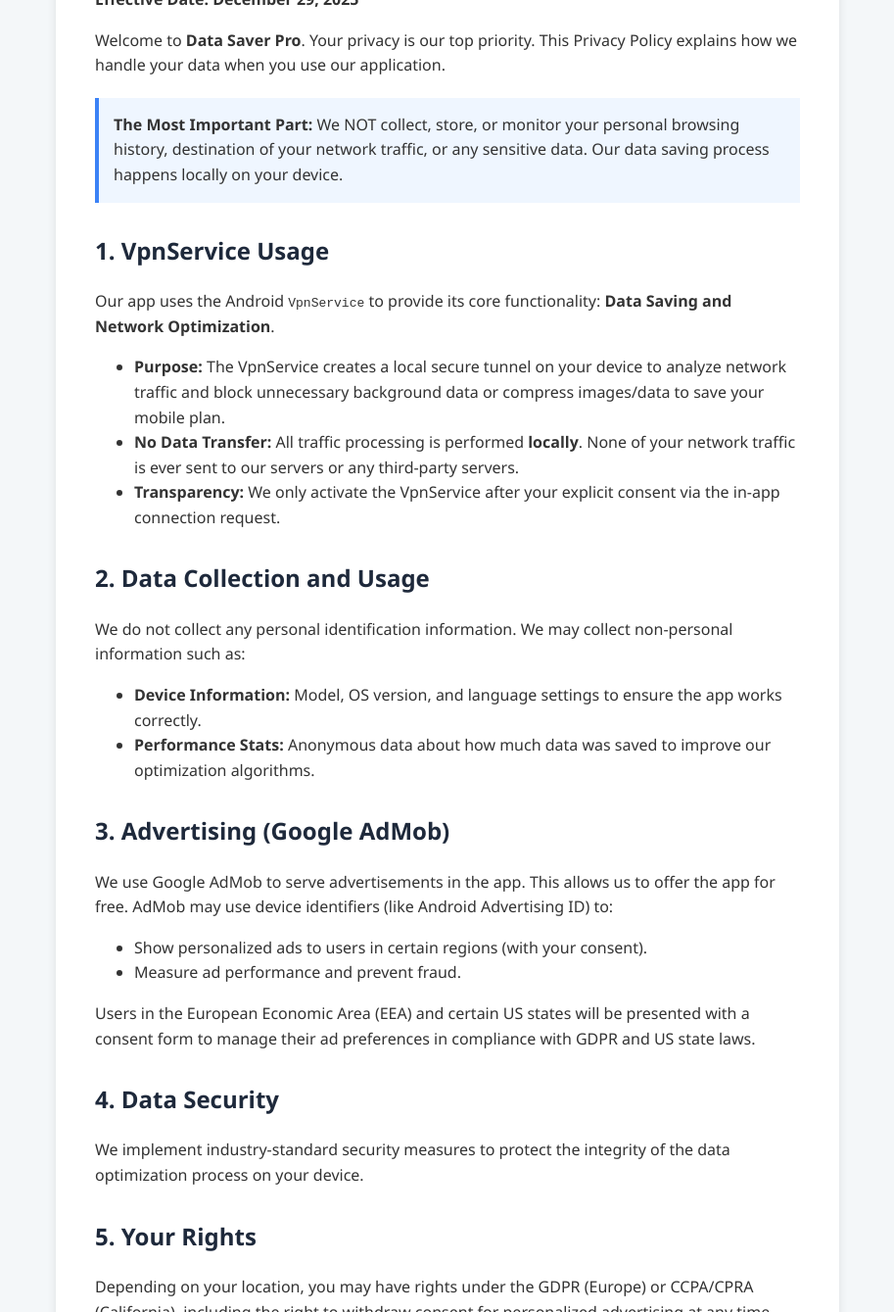
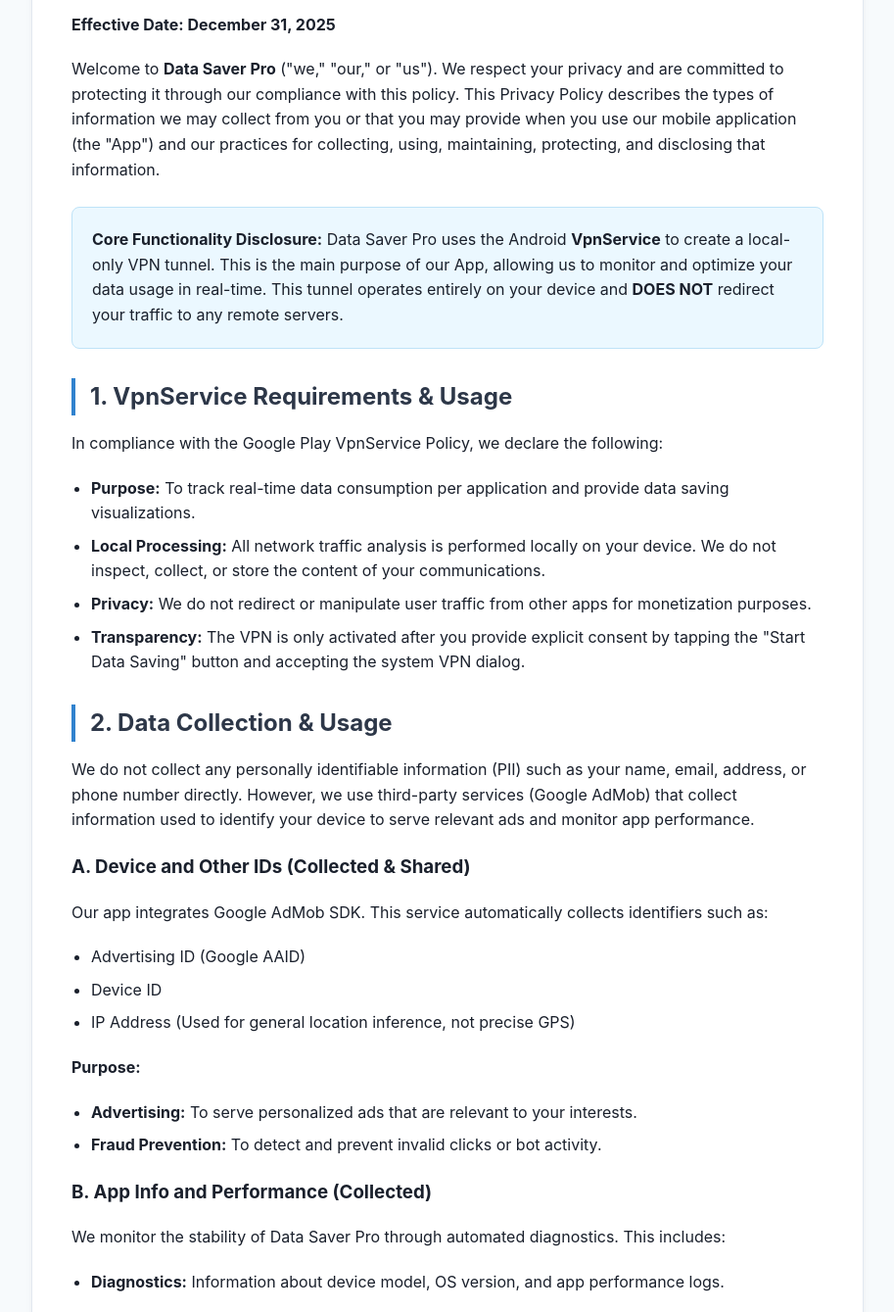
Before and after one commit to truongvanlongofficial/public-website-io, a plain HTML site: page data-saver-policy.html in a window 1280 px wide. Shown: the part 179-1518 px from the top of the page at 98% size, without its empty margins (183-1096 px from the left). Drawn offline with Linux system fonts and the light colour scheme.

Commit message:
Update data-saver-policy.html

```diff
--- a/data-saver-policy.html
+++ b/data-saver-policy.html
@@ -1,100 +1,181 @@
 <!DOCTYPE html>
 <html lang="en">
+
 <head>
     <meta charset="UTF-8">
     <meta name="viewport" content="width=device-width, initial-scale=1.0">
     <title>Privacy Policy - Data Saver Pro</title>
     <style>
         body {
-            font-family: 'Segoe UI', Tahoma, Geneva, Verdana, sans-serif;
+            font-family: 'Inter', -apple-system, BlinkMacSystemFont, "Segoe UI", Roboto, Helvetica, Arial, sans-serif;
             line-height: 1.6;
-            color: #333;
-            max-width: 800px;
+            color: #1a202c;
+            max-width: 850px;
             margin: 0 auto;
-            padding: 20px;
-            background-color: #f4f7f9;
+            padding: 40px 20px;
+            background-color: #f7fafc;
         }
+
         .container {
-            background-color: #fff;
+            background-color: #ffffff;
             padding: 40px;
-            border-radius: 8px;
-            box-shadow: 0 2px 10px rgba(0,0,0,0.1);
+            border-radius: 12px;
+            box-shadow: 0 4px 6px rgba(0, 0, 0, 0.05);
+            border: 1px solid #e2e8f0;
         }
+
         h1 {
-            color: #2563eb;
-            border-bottom: 2px solid #e5e7eb;
+            color: #2b6cb0;
+            font-size: 2.25rem;
+            margin-bottom: 0.5rem;
+            border-bottom: 3px solid #ebf8ff;
             padding-bottom: 10px;
         }
+
         h2 {
-            color: #1e293b;
+            color: #2d3748;
+            font-size: 1.5rem;
             margin-top: 30px;
+            margin-bottom: 15px;
+            border-left: 4px solid #3182ce;
+            padding-left: 15px;
         }
+
         p {
-            margin-bottom: 15px;
+            margin-bottom: 1.25rem;
         }
+
         ul {
-            margin-bottom: 15px;
+            margin-bottom: 1.25rem;
+            padding-left: 20px;
         }
+
+        li {
+            margin-bottom: 0.5rem;
+        }
+
+        .highlight-box {
+            background-color: #ebf8ff;
+            border: 1px solid #bee3f8;
+            padding: 20px;
+            border-radius: 8px;
+            margin: 25px 0;
+        }
+
         .footer {
             margin-top: 50px;
-            font-size: 0.9em;
-            color: #64748b;
+            font-size: 0.875rem;
+            color: #718096;
             text-align: center;
+            border-top: 1px solid #e2e8f0;
+            padding-top: 20px;
         }
-        .highlight {
-            background-color: #eff6ff;
-            padding: 15px;
-            border-left: 4px solid #3b82f6;
-            margin: 20px 0;
+
+        .important {
+            color: #c53030;
+            font-weight: bold;
         }
     </style>
 </head>
+
 <body>
     <div class="container">
         <h1>Privacy Policy</h1>
-        <p><strong>Effective Date: December 29, 2025</strong></p>
+        <p><strong>Effective Date: December 31, 2025</strong></p>
 
-        <p>Welcome to <strong>Data Saver Pro</strong>. Your privacy is our top priority. This Privacy Policy explains how we handle your data when you use our application.</p>
+        <p>Welcome to <strong>Data Saver Pro</strong> ("we," "our," or "us"). We respect your privacy and are committed
+            to protecting it through our compliance with this policy. This Privacy Policy describes the types of
+            information we may collect from you or that you may provide when you use our mobile application (the "App")
+            and our practices for collecting, using, maintaining, protecting, and disclosing that information.</p>
 
-        <div class="highlight">
-            <strong>The Most Important Part:</strong> We NOT collect, store, or monitor your personal browsing history, destination of your network traffic, or any sensitive data. Our data saving process happens locally on your device.
+        <div class="highlight-box">
+            <strong>Core Functionality Disclosure:</strong> Data Saver Pro uses the Android <strong>VpnService</strong>
+            to create a local-only VPN tunnel. This is the main purpose of our App, allowing us to monitor and optimize
+            your data usage in real-time. This tunnel operates entirely on your device and <strong>DOES NOT</strong>
+            redirect your traffic to any remote servers.
         </div>
 
-        <h2>1. VpnService Usage</h2>
-        <p>Our app uses the Android <code>VpnService</code> to provide its core functionality: <strong>Data Saving and Network Optimization</strong>.</p>
+        <h2>1. VpnService Requirements & Usage</h2>
+        <p>In compliance with the Google Play VpnService Policy, we declare the following:</p>
         <ul>
-            <li><strong>Purpose:</strong> The VpnService creates a local secure tunnel on your device to analyze network traffic and block unnecessary background data or compress images/data to save your mobile plan.</li>
-            <li><strong>No Data Transfer:</strong> All traffic processing is performed <strong>locally</strong>. None of your network traffic is ever sent to our servers or any third-party servers.</li>
-            <li><strong>Transparency:</strong> We only activate the VpnService after your explicit consent via the in-app connection request.</li>
+            <li><strong>Purpose:</strong> To track real-time data consumption per application and provide data saving
+                visualizations.</li>
+            <li><strong>Local Processing:</strong> All network traffic analysis is performed locally on your device. We
+                do not inspect, collect, or store the content of your communications.</li>
+            <li><strong>Privacy:</strong> We do not redirect or manipulate user traffic from other apps for monetization
+                purposes.</li>
+            <li><strong>Transparency:</strong> The VPN is only activated after you provide explicit consent by tapping
+                the "Start Data Saving" button and accepting the system VPN dialog.</li>
         </ul>
 
-        <h2>2. Data Collection and Usage</h2>
-        <p>We do not collect any personal identification information. We may collect non-personal information such as:</p>
+        <h2>2. Data Collection & Usage</h2>
+        <p>We do not collect any personally identifiable information (PII) such as your name, email, address, or phone
+            number directly. However, we use third-party services (Google AdMob) that collect information used to
+            identify your device to serve relevant ads and monitor app performance.</p>
+
+        <h3>A. Device and Other IDs (Collected & Shared)</h3>
+        <p>Our app integrates Google AdMob SDK. This service automatically collects identifiers such as:</p>
         <ul>
-            <li><strong>Device Information:</strong> Model, OS version, and language settings to ensure the app works correctly.</li>
-            <li><strong>Performance Stats:</strong> Anonymous data about how much data was saved to improve our optimization algorithms.</li>
+            <li>Advertising ID (Google AAID)</li>
+            <li>Device ID</li>
+            <li>IP Address (Used for general location inference, not precise GPS)</li>
+        </ul>
+        <p><strong>Purpose:</strong></p>
+        <ul>
+            <li><strong>Advertising:</strong> To serve personalized ads that are relevant to your interests.</li>
+            <li><strong>Fraud Prevention:</strong> To detect and prevent invalid clicks or bot activity.</li>
         </ul>
 
-        <h2>3. Advertising (Google AdMob)</h2>
-        <p>We use Google AdMob to serve advertisements in the app. This allows us to offer the app for free. AdMob may use device identifiers (like Android Advertising ID) to:</p>
+        <h3>B. App Info and Performance (Collected)</h3>
+        <p>We monitor the stability of Data Saver Pro through automated diagnostics. This includes:</p>
         <ul>
-            <li>Show personalized ads to users in certain regions (with your consent).</li>
-            <li>Measure ad performance and prevent fraud.</li>
+            <li><strong>Diagnostics:</strong> Information about device model, OS version, and app performance logs.</li>
         </ul>
-        <p>Users in the European Economic Area (EEA) and certain US states will be presented with a consent form to manage their ad preferences in compliance with GDPR and US state laws.</p>
+        <p><strong>Purpose:</strong> To identify bugs, fix crashes, and ensure the app runs smoothly.</p>
+
+        <h3>C. App Activity (Collected)</h3>
+        <p>We analyze data on how you interact with our App, including:</p>
+        <ul>
+            <li><strong>App Interactions:</strong> Button clicks, screen views, and feature usage (e.g., Ultra Mode
+                activation).</li>
+        </ul>
+        <p><strong>Purpose:</strong> To understand feature popularity and optimize the user experience.</p>
+
+        <h2>3. Third-Party Services</h2>
+        <p>We use the following third-party service providers. We strongly advise you to review their Privacy Policies:
+        </p>
+        <ul>
+            <li><a href="https://policies.google.com/privacy">Google Play Services</a></li>
+            <li><a href="https://developers.google.com/admob/terms">Google AdMob</a></li>
+        </ul>
 
         <h2>4. Data Security</h2>
-        <p>We implement industry-standard security measures to protect the integrity of the data optimization process on your device.</p>
+        <p>All data collected by our third-party partners is encrypted in transit using secure protocols (HTTPS/TLS). We
+            strive to use commercially acceptable means to protect your information, but remember that no method of
+            transmission over the internet is 100% secure.</p>
 
-        <h2>5. Your Rights</h2>
-        <p>Depending on your location, you may have rights under the GDPR (Europe) or CCPA/CPRA (California), including the right to withdraw consent for personalized advertising at any time through the app settings.</p>
+        <h2>5. Your Choices & Opt-Out</h2>
+        <p>You can opt-out of personalized advertising by adjusting your device settings:</p>
+        <p><strong>Android:</strong> Go to Settings > Google > Ads > Tap "Reset advertising ID" or "Delete advertising
+            ID".</p>
 
-        <h2>6. Contact Us</h2>
-        <p>If you have any questions about this Privacy Policy, please contact us at: <strong>longtv25102000@gmail.com</strong></p>
+        <h2>6. Children’s Privacy</h2>
+        <p>Our Services do not address anyone under the age of 13. We do not knowingly collect personally identifiable
+            information from children under 13.</p>
+
+        <h2>7. Changes to This Privacy Policy</h2>
+        <p>We may update our Privacy Policy from time to time. You are advised to review this Privacy Policy
+            periodically for any changes. Changes to this Privacy Policy are effective when they are posted on this
+            page.</p>
+
+        <h2>8. Contact Us</h2>
+        <p>If you have any questions about this Privacy Policy, please contact us at:</p>
+        <p><strong>Email:</strong> longtv25102000@gmail.com</p>
 
         <div class="footer">
-            &copy; 2025 SmartAppFactory. All rights reserved.
+            &copy; 2025 Data Saver Pro. All rights reserved.
         </div>
     </div>
 </body>
+
 </html>
```
